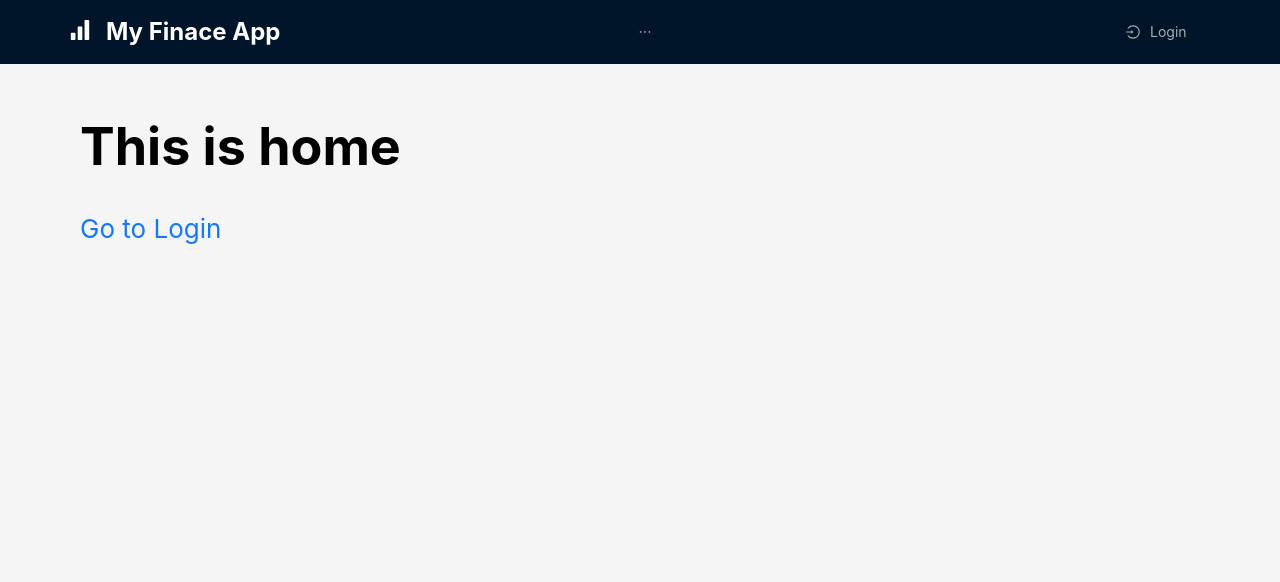
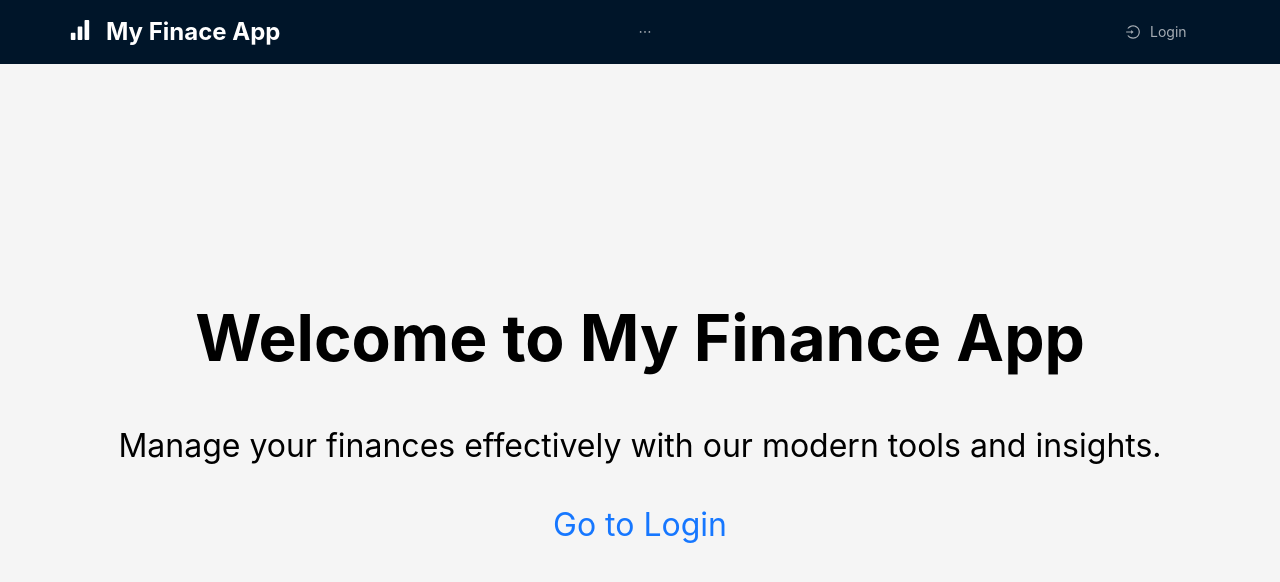
Before and after one commit to Jackyzaz/finace-frontend, a React (Create React App) app: page / in a window 1280 px wide. Shown: the top 582 px of the page. Built offline with nearby package versions, Linux system fonts and the light colour scheme; no server answers.

Commit message:
add: Home screen title

```diff
--- a/src/pages/Home.js
+++ b/src/pages/Home.js
@@ -1,13 +1,21 @@
+import { Col, Row, Space, Typography } from "antd";
 import { useAuth } from "../context/useAuth";
 
 export default function HomePage() {
   const { user } = useAuth();
   return (
     <>
-      <div className="container">
-        <h1>This is home</h1>
-        {user ? <a href="/dashboard">Go to Dashboard</a> : <a href="/login">Go to Login</a>}
-      </div>
+      <Row justify="center" align="middle" style={{ minHeight: "100vh" }}>
+        <Col>
+          <Space direction="vertical" style={{ width: "100%", textAlign: "center" }}>
+            <h1 style={{ fontSize: "8vh" }}>Welcome to My Finance App</h1>
+            <p style={{ fontSize: "4vh" }}>Manage your finances effectively with our modern tools and insights.</p>
+            <p style={{ marginTop: "4vh", fontSize: "4vh" }}>
+              {user ? <a href="/dashboard">Go to Dashboard</a> : <a href="/login">Go to Login</a>}
+            </p>
+          </Space>
+        </Col>
+      </Row>
     </>
   );
 }
```
